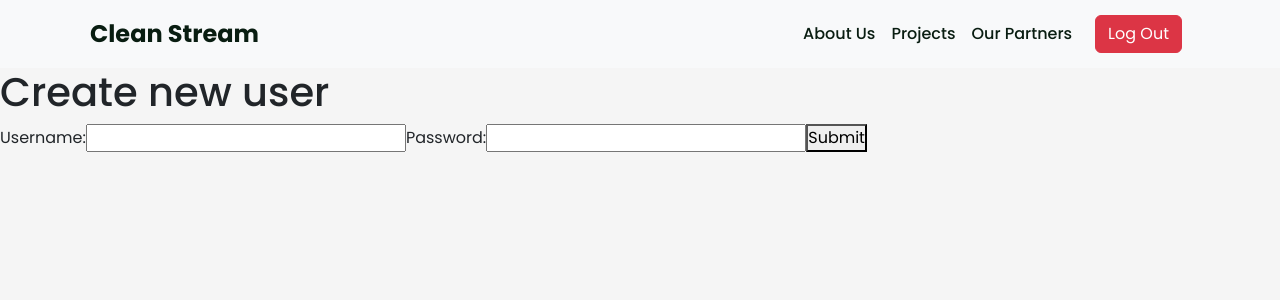
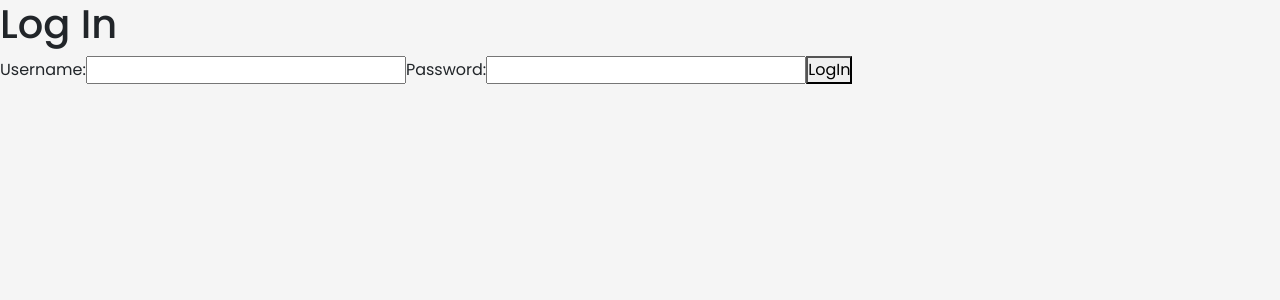
Before and after one commit to MICHAELMUNAVU83/clean-stream, a React (Create React App) app in the folder client/: page /login in a window 1280 px wide. Shown: the top 300 px of the page. Built offline with nearby package versions, Linux system fonts and the light colour scheme; no server answers.

Commit message:
landing page

```diff
--- a/client/src/App.js
+++ b/client/src/App.js
@@ -3,54 +3,41 @@ import SignUp from "./SignUp";
 import { BrowserRouter as Router, Routes, Route } from "react-router-dom";
 import Hello from "./Hello";
 import Login from "./Login";
-import NavBar from "./components/NavBar";
+import LandingPage from "./components/LandingPage";
 
 function App() {
-  const [storedToken, setStoredToken] = useState(localStorage.getItem("token"));
-  useEffect(() => {
-    console.log(storedToken);
-  }, [storedToken]);
-
-  //
 
   const [user, setUser] = useState(null);
   useEffect(() => {
-    fetch("/api/v1/profile ", {
-      method: "GET",
-      headers: {
-        Accepts: "application/json",
-        "Content-Type": "application/json",
-        Authorization: `Bearer ${localStorage.token}`,
-      },
-    })
-      .then((res) => res.json())
-      .then((data) => setUser(data.user));
+    const token = localStorage.getItem("token");
+    if (token) {
+      fetch("/api/v1/profile", {
+        headers: {
+          Authorization: `Bearer ${token}`,
+        },
+      })
+        .then((r) => r.json())
+        .then((user) => setUser(user));
+    }
   }, []);
 
 
+
+
+
+
+
   return (
-    <div>
+    <>
       <Router>
-        <NavBar user={user} setStoredToken={setStoredToken} />
         <Routes>
-          {storedToken ? (
-            <Route
-              path="/"
-              element={<Hello user={user} setStoredToken={setStoredToken} />}
-            />
-          ) : (
-            <Route
-              path="/"
-              element={<SignUp setStoredToken={setStoredToken} />}
-            />
-          )}
-          <Route
-            path="/login"
-            element={<Login setStoredToken={setStoredToken} />}
-          />
+          <Route path="/" element={<LandingPage user={user} setUser={setUser} />} />
+          <Route path="/signup" element={<SignUp setUser={setUser} />} />
+          <Route path="/login" element={<Login setUser={setUser} />} />
+          <Route path="/hello" element={<Hello user={user} setUser={setUser} />} />
         </Routes>
       </Router>
-    </div>
+    </>
   );
 }
 
--- a/client/src/Hello.js
+++ b/client/src/Hello.js
@@ -1,11 +1,13 @@
 import React from "react";
+import NavBar from "./components/NavBar";
 
-function Hello({ user, setStoredToken }) {
+function Hello({ user, setUser }) {
 
   return (
-    <div>
+    <>
+      <NavBar user={user} setUser={setUser} />
       Hello {user? user.username : "Guest"}!
-    </div>
+    </>
   );
 }
 
--- a/client/src/Login.js
+++ b/client/src/Login.js
@@ -1,7 +1,7 @@
 import { useState } from "react";
 import { useNavigate } from "react-router-dom";
 
-function Login({ setStoredToken }) {
+function Login({ setUser }) {
   const [username, setUsername] = useState("");
   const navigate = useNavigate();
   const [password, setPassword] = useState("");
@@ -25,7 +25,7 @@ function Login({ setStoredToken }) {
       .then((data) => {
         if (data.jwt) {
           localStorage.setItem("token", data.token);
-          setStoredToken(data.token);
+          setUser(data.token);
           navigate("/");
         } else {
           alert("Invalid credentials");
@@ -38,7 +38,7 @@ function Login({ setStoredToken }) {
   };
   return (
     <div className="App">
-      <h1>Create new user</h1>
+      <h1>Log In</h1>
       <form>
         <label>
           Username:
@@ -59,7 +59,8 @@ function Login({ setStoredToken }) {
             onChange={(e) => setPassword(e.target.value)}
           />
         </label>
-        <button onClick={handleSubmit}>Submit</button>
+        <button onClick={handleSubmit}>LogIn</button>
+
       </form>
     </div>
   );
--- a/client/src/SignUp.js
+++ b/client/src/SignUp.js
@@ -1,6 +1,8 @@
 import { useState } from "react";
 import { Link } from "react-router-dom";
-function SignUp({ setStoredToken }) {
+
+
+function SignUp({ setUser }) {
   const [username, setUsername] = useState("");
   const [email, setEmail] = useState("");
   const [password, setPassword] = useState("");
@@ -25,7 +27,7 @@ function SignUp({ setStoredToken }) {
       .then((data) => {
         localStorage.setItem("token", data.token);
         console.log(data);
-        setStoredToken(data.token);
+        setUser(data.token);
       });
 
     setUsername("");
@@ -34,7 +36,7 @@ function SignUp({ setStoredToken }) {
   };
   return (
     <div className="App">
-      <h1>Create new user</h1>
+      <h1>Sign Up</h1>
       <form>
         <label>
           Username:
--- /dev/null
+++ b/client/src/components/LandingPage.js
@@ -0,0 +1,39 @@
+import React from 'react'
+import { useNavigate } from 'react-router-dom'
+
+const LandingPage = () => {
+
+    const navigate = useNavigate()
+
+
+
+  return (
+    <>
+    {/* Bootstrap landing page */}
+    <div id="page-top">
+        <nav id="mainNav" className="navbar navbar-expand-lg navbar-light fixed-top shadow-sm">
+            <div className="container px-5">
+                <a href="#page-top" className="navbar-brand fw-bold">Clean Stream</a>
+                <button className="navbar-toggler" type="button" data-bs-toggle="collapse" data-bs-target="#navbarResponsive" aria-controls="navbarResponsive" aria-expanded="false" aria-label="Toggle navigation">
+                    <span className="navbar-toggler-icon"></span>
+                </button>
+                <div className="collapse navbar-collapse" id="navbarResponsive">
+                    <ul className="navbar-nav ms-auto me-4 my-3 my-lg-0">
+                        <li className="nav-item"><a className="nav-link" href="#about">About</a></li>
+                        <button
+                        className="btn btn-primary rounded-pill px-3 mb-lg-0"
+                        onClick={() => navigate('/login')}
+                        >
+                            LogIn
+                        </button>
+                    </ul>
+                    </div>
+            </div>
+        </nav>
+
+    </div>
+    </>
+  )
+}
+
+export default LandingPage
--- a/client/src/components/NavBar.js
+++ b/client/src/components/NavBar.js
@@ -1,10 +1,10 @@
 import React from 'react'
 
-const NavBar = ({user, setStoredToken}) => {
+const NavBar = ({user, setUser}) => {
 
     const handleLogOut = () => {
         localStorage.setItem('token', null)
-        setStoredToken(null)
+        setUser(null)
     }
 
 
```
